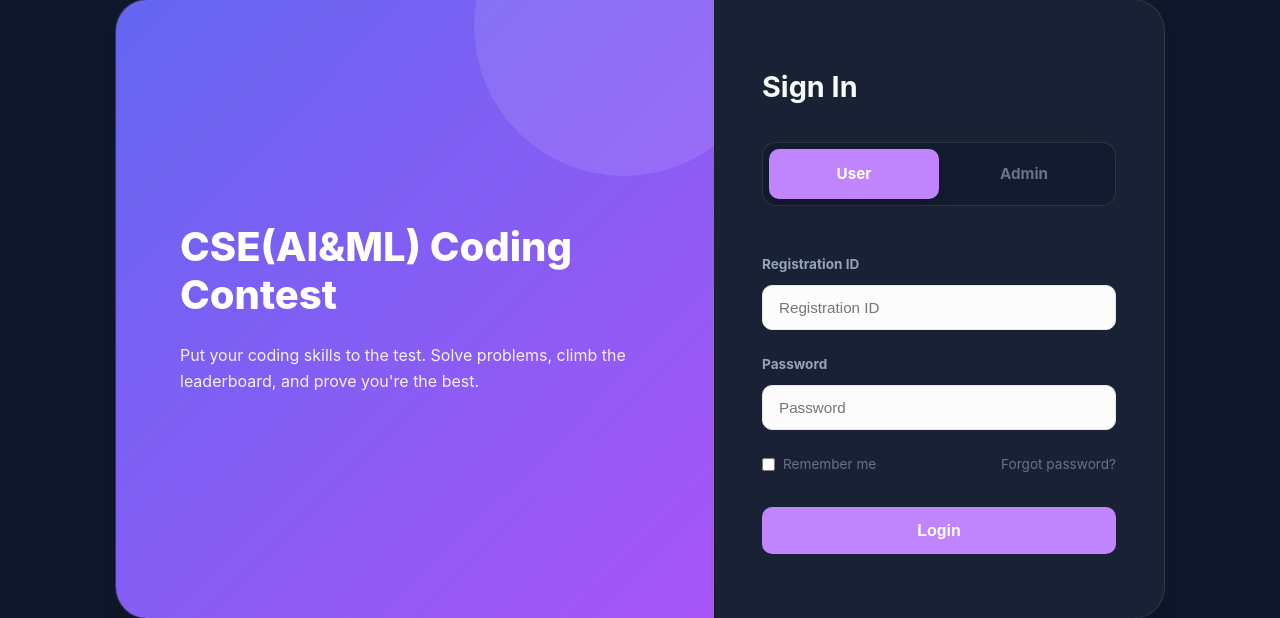
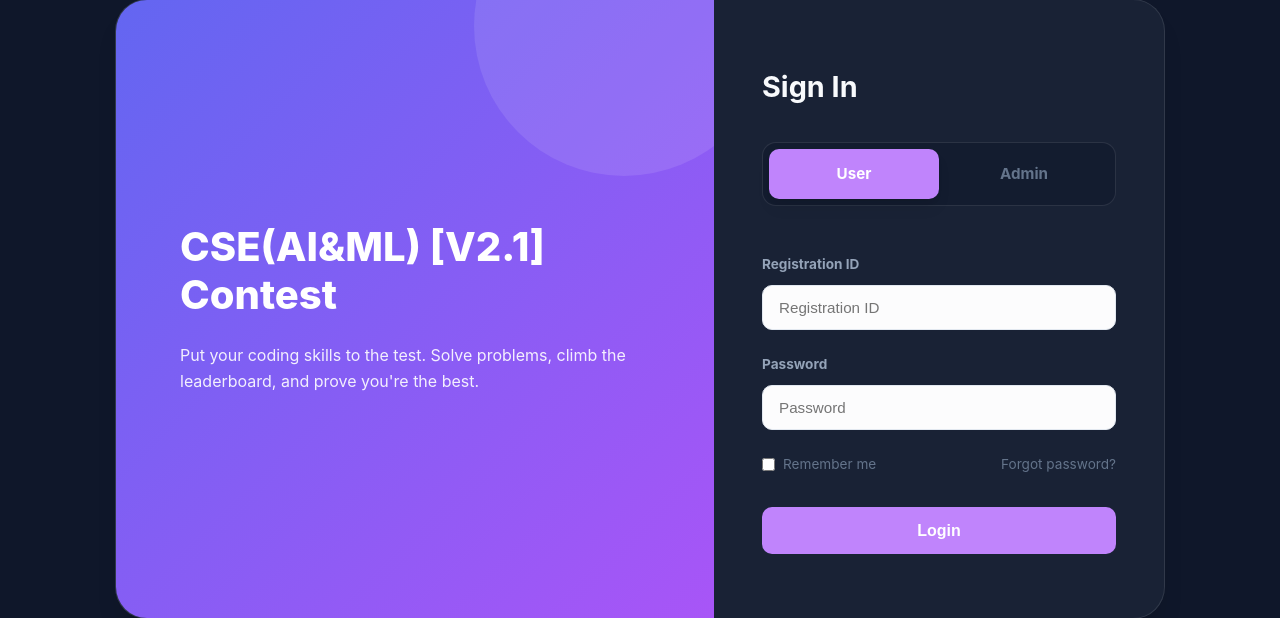
Before and after one commit to cheedellasaicharan-bit/lbrce-contest, a Flask app: page / in a window 1280 px wide. Shown: the part 441-1059 px from the top of the page. Run offline with Flask 3, Linux system fonts and the light colour scheme; some libraries are stand-ins or nearby versions.

Commit message:
Fix: Dashboard session bug, DB connection leak, and add V2.1 indicator

```diff
--- a/app.py
+++ b/app.py
@@ -212,9 +212,12 @@ def is_contest_active():
     start_val = get_setting("contest_start") or "2026-01-01 00:00:00"
     end_val = get_setting("contest_end") or "2027-01-01 00:00:00"
 
-    # In some DBs like Postgres, these might already be datetime objects
-    start = start_val if isinstance(start_val, datetime) else datetime.strptime(start_val, "%Y-%m-%d %H:%M:%S")
-    end = end_val if isinstance(end_val, datetime) else datetime.strptime(end_val, "%Y-%m-%d %H:%M:%S")
+    try:
+        # In some DBs like Postgres, these might already be datetime objects
+        start = start_val if isinstance(start_val, datetime) else datetime.strptime(start_val, "%Y-%m-%d %H:%M:%S")
+        end = end_val if isinstance(end_val, datetime) else datetime.strptime(end_val, "%Y-%m-%d %H:%M:%S")
+    except (ValueError, TypeError):
+        return True # Default to active if settings are corrupted
 
     now = datetime.now()
     return start <= now <= end
--- a/templates/login.html
+++ b/templates/login.html
@@ -15,7 +15,7 @@
         <div class="login-split-card fade-in">
             <!-- Left Hero Component -->
             <div class="login-hero">
-                <h1 class="login-hero-title">CSE(AI&ML) Coding Contest</h1>
+                <h1 class="login-hero-title">CSE(AI&ML) [V2.1] Contest</h1>
                 <p class="login-hero-subtitle">
                     Put your coding skills to the test. Solve problems, climb the leaderboard, and prove you're the
                     best.
```
